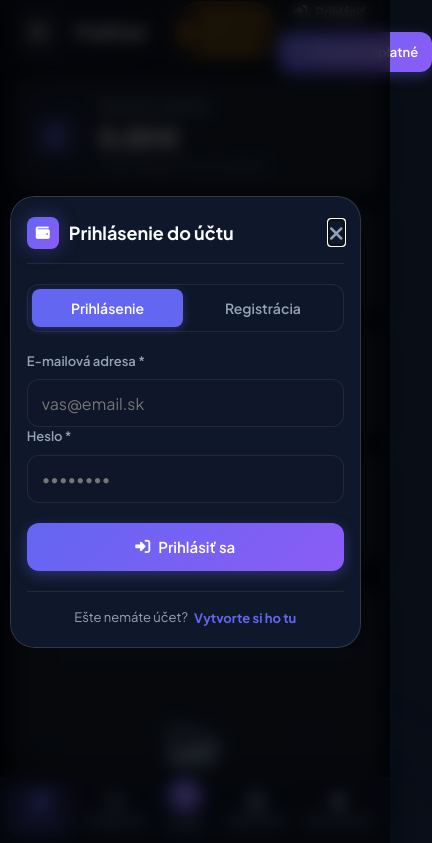
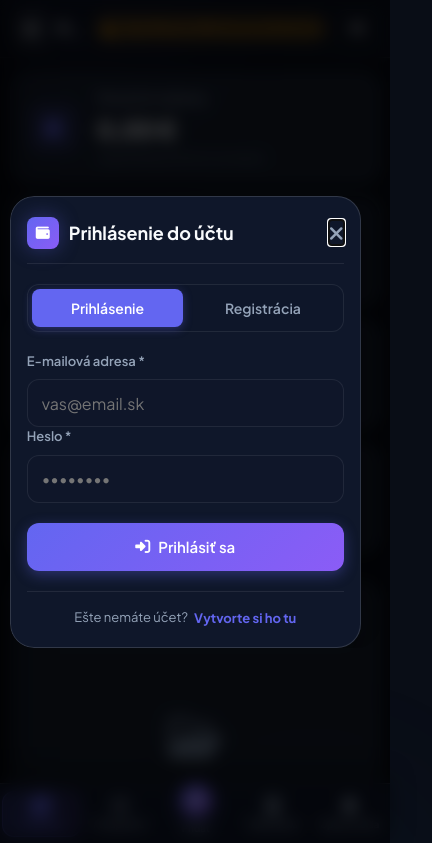
Before and after one commit to lubossi/spravca-predplatnych, a website: page index.html in a window 390 px wide. Shown: the top 843 px of the page, 432 px wide, since content can reach past the window. Drawn offline with nearby package versions, Linux system fonts and the light colour scheme.

Commit message:
fix: optimize mobile header and navigation for compact screens (iPhone 12 mini) and eliminate horizontal overflow

```diff
--- a/index.html
+++ b/index.html
@@ -28,7 +28,7 @@
     <link rel="stylesheet" href="https://cdnjs.cloudflare.com/ajax/libs/font-awesome/6.4.0/css/all.min.css">
 
     <!-- Custom CSS -->
-    <link rel="stylesheet" href="style.css">
+    <link rel="stylesheet" href="style.css?v=20260818-5">
 
     <!-- Supabase JS Client -->
     <script src="https://cdn.jsdelivr.net/npm/@supabase/supabase-js@2"></script>
@@ -705,6 +705,6 @@
     </nav>
 
     <!-- Application Script -->
-    <script src="app.js?v=20260818-4"></script>
+    <script src="app.js?v=20260818-5"></script>
 </body>
 </html>
--- a/style.css
+++ b/style.css
@@ -1711,13 +1711,47 @@ body::after {
 }
 
 @media (max-width: 768px) {
+    html, body {
+        overflow-x: hidden;
+        width: 100%;
+        max-width: 100vw;
+    }
+
     body {
-        padding-bottom: calc(74px + env(safe-area-inset-bottom));
-    }
-
-    /* Bottom Navigation Active */
+        padding-bottom: calc(70px + env(safe-area-inset-bottom));
+    }
+
+    /* Bottom Navigation Active & Responsive */
     .bottom-nav {
         display: flex;
+        padding: 4px 2px calc(4px + env(safe-area-inset-bottom));
+        height: auto;
+    }
+
+    .bottom-nav-item {
+        padding: 4px 2px;
+        flex: 1;
+        min-width: 0;
+    }
+
+    .bottom-nav-item span {
+        font-size: 10px;
+        letter-spacing: -0.02em;
+        white-space: nowrap;
+        overflow: hidden;
+        text-overflow: ellipsis;
+        max-width: 100%;
+    }
+
+    .bottom-nav-icon {
+        font-size: 17px;
+    }
+
+    .bottom-nav-add .add-btn-circle {
+        width: 36px;
+        height: 36px;
+        font-size: 16px;
+        margin-top: -10px;
     }
 
     /* Hide Sidebar by default */
@@ -1741,32 +1775,100 @@ body::after {
     .main-wrapper {
         margin-left: 0;
         width: 100%;
+        max-width: 100vw;
+        overflow-x: hidden;
     }
 
     .mobile-toggle-btn {
         display: flex;
-        min-width: 44px;
-        min-height: 44px;
+        min-width: 38px;
+        width: 38px;
+        height: 38px;
         align-items: center;
         justify-content: center;
+        font-size: 16px;
+        flex-shrink: 0;
     }
 
     .top-header {
-        padding: 0 16px;
-        height: 64px;
+        padding: 0 12px;
+        height: 58px;
+        gap: 8px;
+        width: 100%;
+        max-width: 100vw;
+        box-sizing: border-box;
+    }
+
+    .header-left {
+        gap: 8px;
+        min-width: 0;
+        flex: 1;
+        overflow: hidden;
     }
 
     .page-title {
-        font-size: 18px;
+        font-size: 16px;
+        white-space: nowrap;
+        overflow: hidden;
+        text-overflow: ellipsis;
+        min-width: 0;
     }
 
     .storage-status-badge {
         font-size: 11px;
-        padding: 4px 8px;
+        padding: 4px 6px;
+        margin-left: 2px;
+        flex-shrink: 0;
+    }
+    .storage-status-badge span {
+        display: none; /* Hide text on mobile, keep clean icon */
+    }
+
+    .header-actions {
+        display: flex;
+        align-items: center;
+        gap: 6px;
+        flex-shrink: 0;
+    }
+
+    /* Hide redundant desktop "+ Nové predplatné" button in top header on mobile */
+    #quickAddBtn {
+        display: none !important;
+    }
+
+    /* Compact User Auth Badge on Mobile */
+    .user-auth-badge {
+        padding: 4px 6px;
+        gap: 6px;
+        background: rgba(255, 255, 255, 0.05);
+    }
+
+    .user-auth-badge .user-email-text {
+        display: none;
+    }
+
+    .user-auth-badge .logout-btn {
+        padding: 4px 6px;
+        min-height: 28px;
+        font-size: 12px;
+    }
+
+    .user-auth-badge .logout-btn .btn-text {
+        display: none;
+    }
+
+    .login-btn {
+        padding: 6px 10px;
+        min-height: 32px;
+        font-size: 12px;
+    }
+
+    .login-btn span {
+        display: none;
     }
 
     .content-body {
-        padding: 16px 12px;
+        padding: 14px 10px;
     }
 
     /* 1. METRICS GRID: Stack in 1 Column on Mobile */
```
